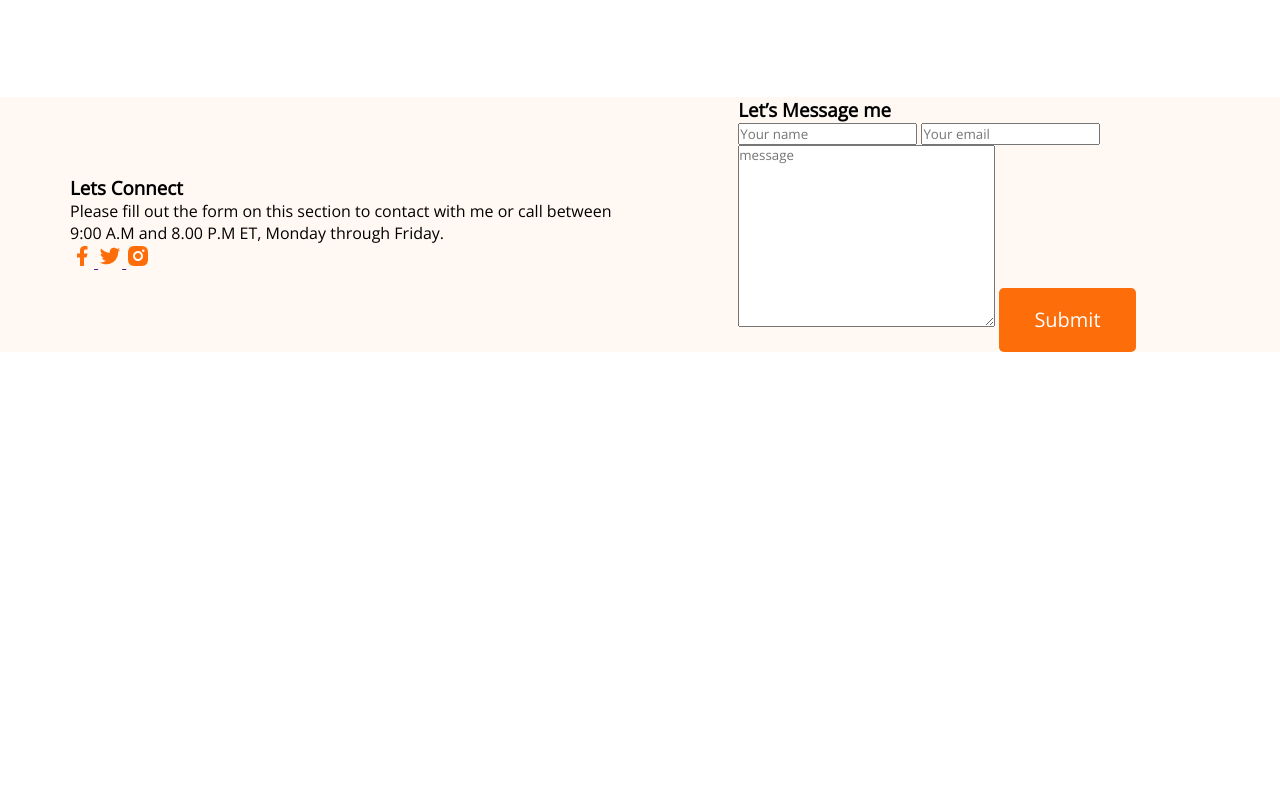
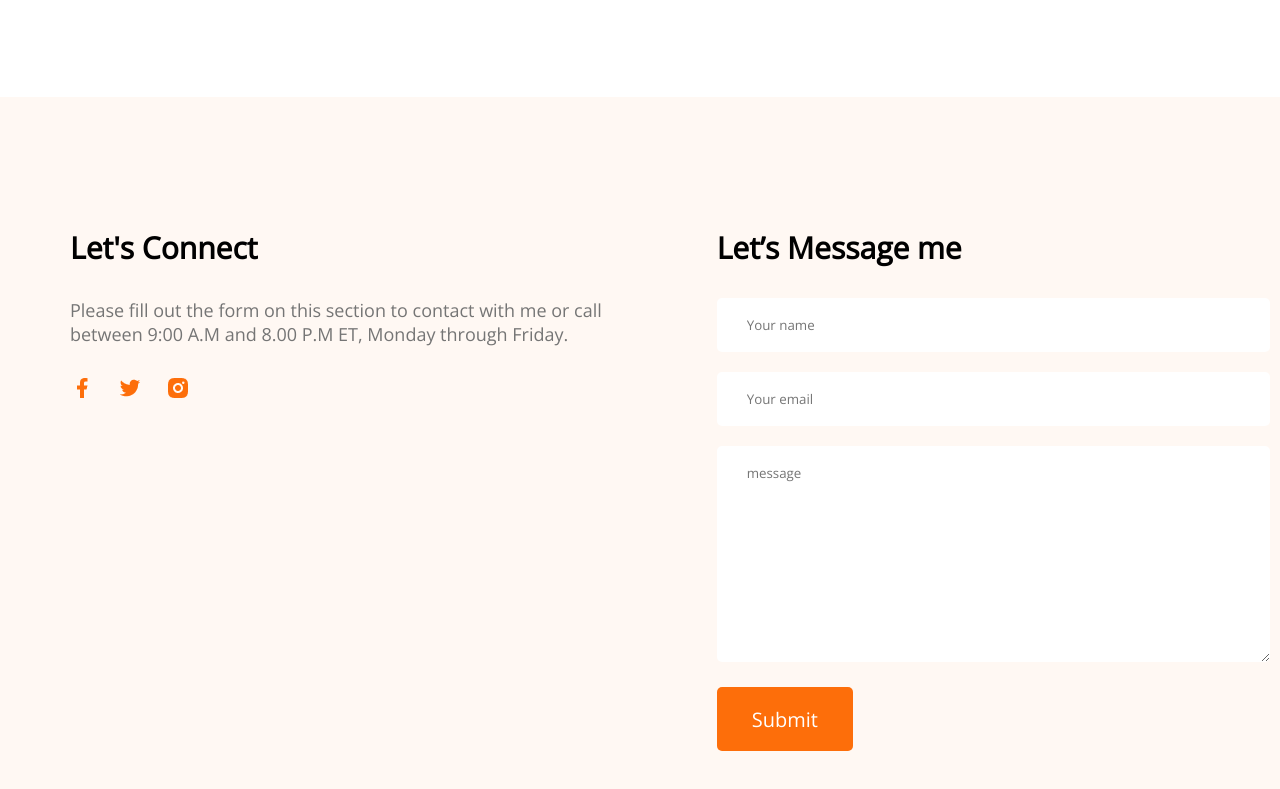
Before and after one commit to UmmayKashfa/portfolio-practice, a plain HTML site: page index.html in a window 1280 px wide. Shown: the part 3146-3935 px from the top of the page. Before the commit the page ends 3498 px from the top, so only its background shows below. Drawn offline with nearby package versions, Linux system fonts and the light colour scheme.

Commit message:
portfolio complete

```diff
--- a/css/style.css
+++ b/css/style.css
@@ -179,6 +179,27 @@ main {
     margin: 0 auto;
     display: flex;
     justify-content: space-between;
-    align-items: center;
+
     gap: 100px;
+    padding: 130px 0;
 }
+.contact .section-title{
+    text-align: left;
+    font-size: 30px;
+    font-weight: 700;
+}
+.connect .section-description{
+    text-align: left;
+}
+.connect .connect-image a{
+    text-decoration: none;
+    margin-right: 20px;
+}
+.message input[type="text"],input[type="email"],textarea{
+    width: 100%;
+    padding: 18px 30px;
+    margin-bottom: 20px;
+    border-radius: 5px;
+    color: #757575;
+    border: none;
+}
--- a/index.html
+++ b/index.html
@@ -129,8 +129,8 @@
     <footer class="footer">
         <div class="contact">
             <div class="connect">
-                <h3>Lets Connect</h3>
-                <p>Please fill out the form on this section to contact with me or call between 9:00 A.M and 8.00 P.M ET, Monday through Friday.</p>
+                <h3 class="section-title">Let's Connect</h3>
+                <p class="section-description">Please fill out the form on this section to contact with me or call between 9:00 A.M and 8.00 P.M ET, Monday through Friday.</p>
                 <div class="connect-image">
                     <a href="">
                         <img src="images/icons/facebook.png" alt="">
@@ -143,8 +143,9 @@
                     </a>
                 </div>
             </div>
+
             <div class="message">
-                <h3>Let’s Message me</h3>
+                <h3 class="section-title">Let’s Message me</h3>
                 <form action="">
                     <input type="text" name="" id="" placeholder="Your name">
                     <input type="email" name="" id="" placeholder="Your email">
```
